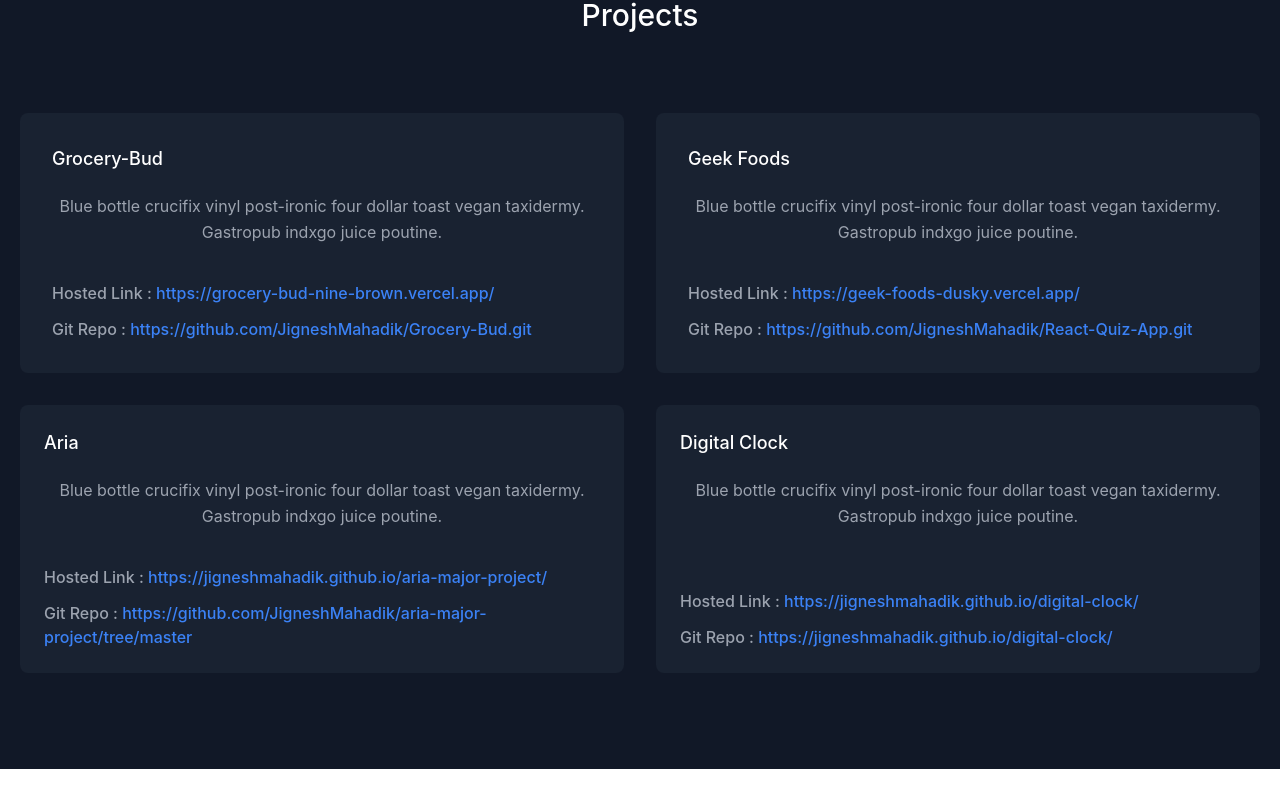
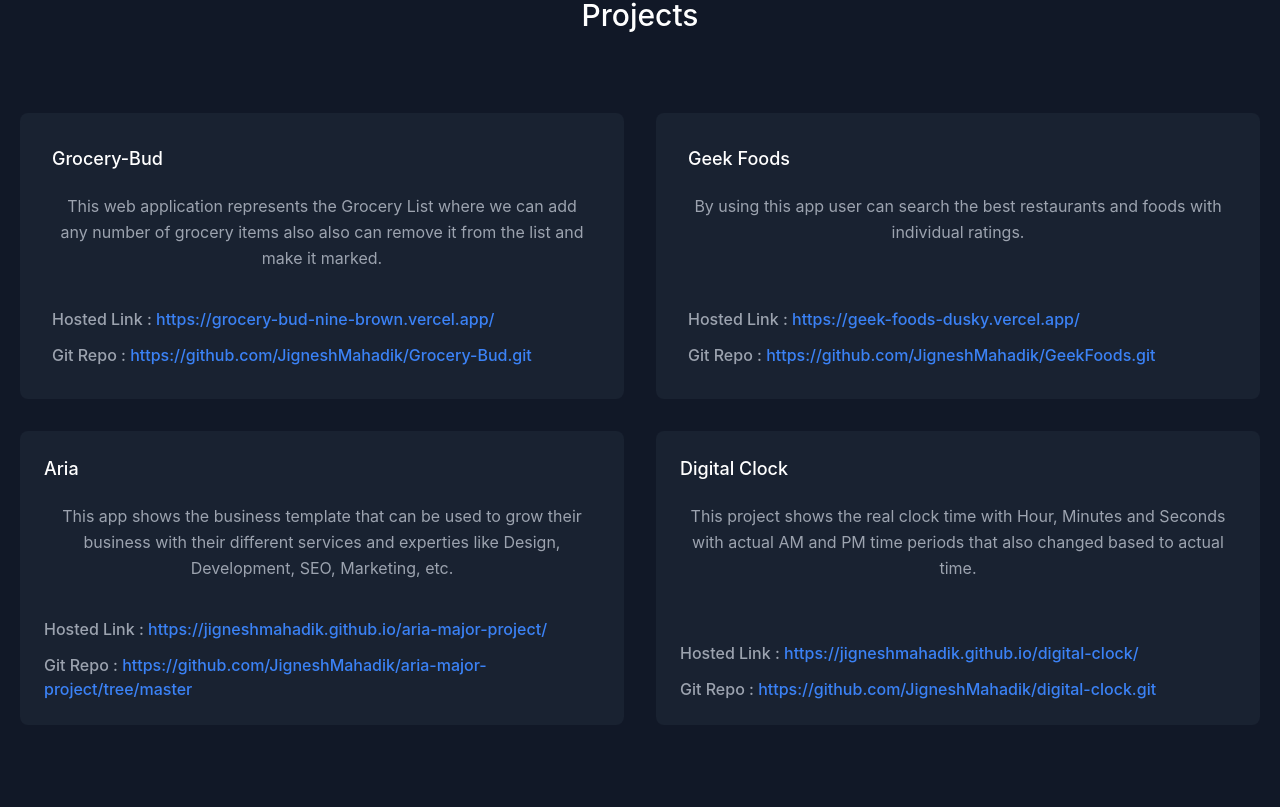
Before and after one commit to JigneshMahadik/Personal-Portfolio, a React (Create React App) app: page /Projects in a window 1280 px wide. Shown: the part 713-1520 px from the top of the page. Before the commit the page ends 1482 px from the top, so only its background shows below. Built offline with nearby package versions, Linux system fonts and the light colour scheme.

Commit message:
Project description has been added.

```diff
--- a/src/components/projects.js
+++ b/src/components/projects.js
@@ -37,7 +37,7 @@
                             <h2 class="text-white text-lg title-font font-medium">Grocery-Bud</h2>
                         </div>
                         <div class="flex-grow mb-6">
-                            <p class="leading-relaxed text-base">Blue bottle crucifix vinyl post-ironic four dollar toast vegan taxidermy. Gastropub indxgo juice poutine.</p>
+                            <p class="leading-relaxed text-base">This web application represents the Grocery List where we can add any number of grocery items also also can remove it from the list and make it marked.</p>
                             {/* <a class="mt-3 text-indigo-400 inline-flex items-center">Learn More
                             <svg fill="none" stroke="currentColor" stroke-linecap="round" stroke-linejoin="round" stroke-width="2" class="w-4 h-4 ml-2" viewBox="0 0 24 24">
                                 <path d="M5 12h14M12 5l7 7-7 7"></path>
@@ -64,7 +64,7 @@
                             <h2 class="text-white text-lg title-font font-medium">Geek Foods</h2>
                         </div>
                         <div class="flex-grow">
-                            <p class="leading-relaxed text-base">Blue bottle crucifix vinyl post-ironic four dollar toast vegan taxidermy. Gastropub indxgo juice poutine.</p>
+                            <p class="leading-relaxed text-base">By using this app user can search the best restaurants and foods with individual ratings.</p>
                             {/* <a class="mt-3 text-indigo-400 inline-flex items-center">Learn More
                             <svg fill="none" stroke="currentColor" stroke-linecap="round" stroke-linejoin="round" stroke-width="2" class="w-4 h-4 ml-2" viewBox="0 0 24 24">
                                 <path d="M5 12h14M12 5l7 7-7 7"></path>
@@ -76,7 +76,7 @@
                         {/* Due to adding link in anchor tag responsivness is scattered */}
 
                         <h4 className="text-left mt-3 font-medium">Hosted Link : <a href="https://geek-foods-dusky.vercel.app/" className="text-blue-500">https://geek-foods-dusky.vercel.app/</a></h4>
-                        <h4 className="text-left mt-3 font-medium">Git Repo : <a href="https://github.com/JigneshMahadik/React-Quiz-App.git" className="text-blue-500">https://github.com/JigneshMahadik/React-Quiz-App.git</a></h4>
+                        <h4 className="text-left mt-3 font-medium">Git Repo : <a href="https://github.com/JigneshMahadik/GeekFoods.git" className="text-blue-500">https://github.com/JigneshMahadik/GeekFoods.git</a></h4>
                         </div>
                     </div>
                     <div className="p-4 md:w-1/2">
@@ -91,7 +91,7 @@
                             <h2 class="text-white text-lg title-font font-medium">Aria</h2>
                         </div>
                         <div class="flex-grow mb-6">
-                            <p class="leading-relaxed text-base">Blue bottle crucifix vinyl post-ironic four dollar toast vegan taxidermy. Gastropub indxgo juice poutine.</p>
+                            <p class="leading-relaxed text-base">This app shows the business template that can be used to grow their business with their different services and experties like Design, Development, SEO, Marketing, etc.</p>
                             {/* <a class="mt-3 text-indigo-400 inline-flex items-center">Learn More
                             <svg fill="none" stroke="currentColor" stroke-linecap="round" stroke-linejoin="round" stroke-width="2" class="w-4 h-4 ml-2" viewBox="0 0 24 24">
                                 <path d="M5 12h14M12 5l7 7-7 7"></path>
@@ -118,7 +118,7 @@
                             <h2 class="text-white text-lg title-font font-medium">Digital Clock</h2>
                         </div>
                         <div class="flex-grow mb-6">
-                            <p class="leading-relaxed text-base">Blue bottle crucifix vinyl post-ironic four dollar toast vegan taxidermy. Gastropub indxgo juice poutine.</p>
+                            <p class="leading-relaxed text-base">This project shows the real clock time with Hour, Minutes and Seconds with actual AM and PM time periods that also changed based to actual time.</p>
                             {/* <a class="mt-3 text-indigo-400 inline-flex items-center">Learn More
                             <svg fill="none" stroke="currentColor" stroke-linecap="round" stroke-linejoin="round" stroke-width="2" class="w-4 h-4 ml-2" viewBox="0 0 24 24">
                                 <path d="M5 12h14M12 5l7 7-7 7"></path>
@@ -130,7 +130,7 @@
                         {/* To do  */}
                         {/* Due to adding link in anchor tag responsivness is scattered */}
 
-                        <h4 className="text-left mt-3 font-medium">Git Repo : <a href="https://jigneshmahadik.github.io/digital-clock/" className="text-blue-500">https://jigneshmahadik.github.io/digital-clock/</a></h4>
+                        <h4 className="text-left mt-3 font-medium">Git Repo : <a href="https://github.com/JigneshMahadik/digital-clock.git" className="text-blue-500">https://github.com/JigneshMahadik/digital-clock.git</a></h4>
                         </div>
                     </div>
                     </div>
```
